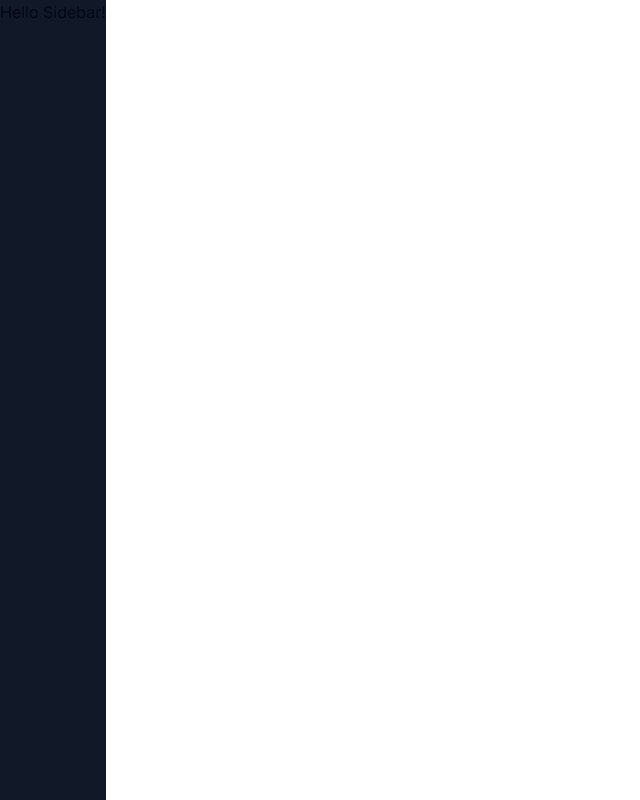
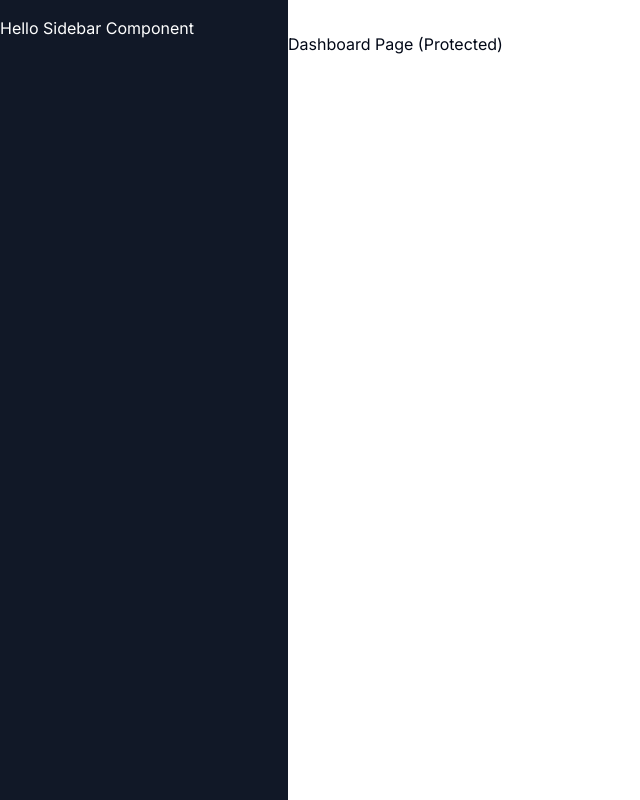
Before and after one commit to JamShou/MuseAI, a Next.js app: page /dashboard in a window 1280 px wide. Shown: the whole page, without its empty margins (0-640 px from the left). Built offline with nearby package versions, Linux system fonts and the light colour scheme.

Commit message:
Created navbar and sidebar components

```diff
--- a/app/(dashboard)/(routes)/dashboard/page.tsx
+++ b/app/(dashboard)/(routes)/dashboard/page.tsx
@@ -1,10 +1,7 @@
-import { UserButton } from "@clerk/nextjs";
-
 const DashboardPage = () => {
   return (
     <div>
       <p>Dashboard Page (Protected)</p>
-      <UserButton afterSignOutUrl="/" />
     </div>
   );
 };
--- a/app/(dashboard)/layout.tsx
+++ b/app/(dashboard)/layout.tsx
@@ -1,14 +1,19 @@
+import Navbar from "@/components/navbar";
+import Sidebar from "@/components/sidebar";
+
 const DashboardLayout = ({
     children
 }: {
     children: React.ReactNode;
 }) => {
     return ( <div className="h-full relative">
-        <div className="hidden h-full md:flex md:flex-col md:fixed md:inset-y-0 z-[80] bg-gray-900">
-            <div>
-                Hello Sidebar!
-            </div>
+        <div className="hidden h-full md:flex md:w-72 md:flex-col md:fixed md:inset-y-0 z-[80] bg-gray-900">
+          <Sidebar />
         </div>
+        <main className="md:pl-72">
+            <Navbar/>
+            {children}
+        </main>
     </div>
      );
 }
--- /dev/null
+++ b/components/navbar.tsx
@@ -0,0 +1,17 @@
+import { Button } from "@/components/ui/button";
+import { UserButton } from "@clerk/nextjs";
+import { Menu } from "lucide-react";
+
+const Navbar = () => {
+    return ( <div className="flex items-center p-4">
+        <Button variant="ghost" size="icon" className="md:hidden">
+            <Menu/>
+        </Button>
+        <div className="flex w-full justify-end">
+            <UserButton afterSignOutUrl="/"/>
+        </div>
+    </div>
+    );
+}
+
+export default Navbar;
--- /dev/null
+++ b/components/sidebar.tsx
@@ -0,0 +1,11 @@
+"use client";
+
+const Sidebar = () => {
+    return (
+        <div className="space-y-4 py-4 flex flex-col h-full bg-[#111827] text-white">
+            Hello Sidebar Component
+        </div>
+     );
+}
+
+export default Sidebar;
```
